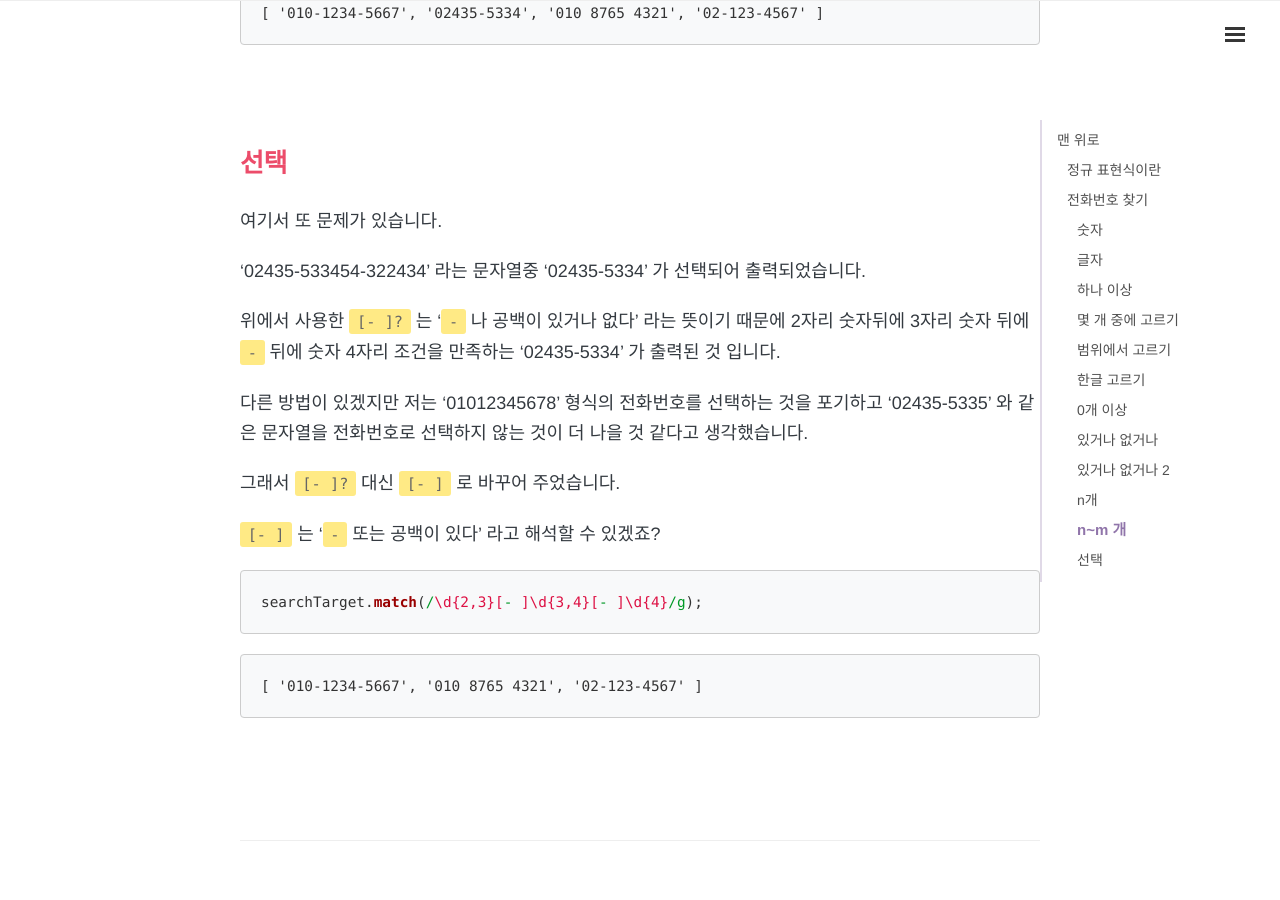
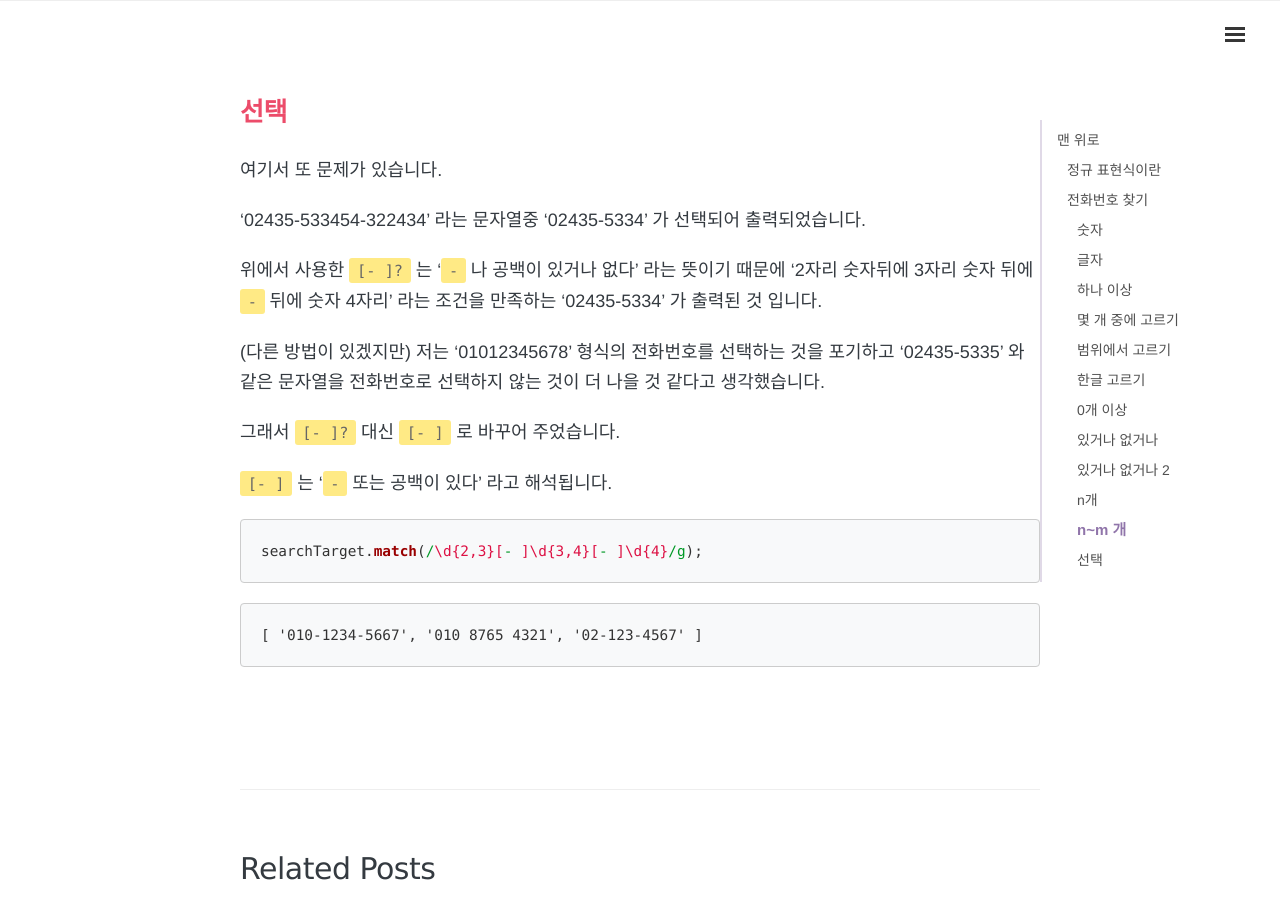
Before and after one commit to 1day1commit/1day1commit.github.io, a Jekyll site: the page built from _posts/JavaScript/2021-11-24-javascript-12.md, in a window 1280 px wide and 900 px high, scrolled down 7732 px. Built offline with Jekyll 4.4.1, drawn with Linux system fonts in a browser that asks for light colours; nearby versions of some CDN libraries; comment, search, counter and statistics services are not loaded; some of the changed text lies outside the part shown.

Commit message:
포스트 수정

````diff
--- a/_posts/JavaScript/2021-11-24-javascript-12.md
+++ b/_posts/JavaScript/2021-11-24-javascript-12.md
@@ -128,7 +128,7 @@
 
 <br>
 
-이것을 응용해서 연속된 영어 소문자를 찾고 싶을땐 `[a-z]+` 이렇게 사용하면 되겠죠? 'a 부터 z 까지의 글자가 하나 또는 그 이상 연결되었다' 라는 뜻이니까요.
+이것을 응용해서 연속된 영어 소문자를 찾고 싶을땐 `[a-z]+` 이렇게 사용할 수 있습니다. 'a 부터 z 까지의 글자가 하나 또는 그 이상 연결되었다' 라는 뜻이니까요.
 
 ```javascript
 searchTarget.match(/[a-z]+/g);
@@ -167,9 +167,7 @@
 
 <br>
 
-`*` 은 '0개 이상' 이라는 뜻입니다.
-
-`\d*` 는 '숫자가 0개 이상이다' 를 의미하겠죠?
+`*` 은 '0개 이상' 이라는 뜻입니다. `\d*` 는 '숫자가 0개 이상이다' 를 의미합니다.
 
 이를 이용하면 자연수는 `[1-9]\d*` 로 표현할 수 있습니다.
 
@@ -196,11 +194,11 @@
 
 <br>
 
-따라서 전화번호는 연속되는 숫자 3~4개 사이에 `-` 가 있거나 없다고 표현할 수 있습니다.
+따라서 전화번호는 '연속되는 숫자 사이에 `-` 가 있거나 없다' 고 표현할 수 있습니다.
 
-`?` 는 '있거나 없거나' 라는 뜻입니다. 따라서 `-?` 는 '`-` 가 있거나 없다' 를 의미합니다.
+`?` 는 '있거나 없거나' 라는 뜻입니다. `-?` 는 '`-` 가 있거나 없다' 를 의미합니다.
 
-그럼 전화번호를 찾는 정규 표현식은 `\d+-?\d+=?\d+` 이렇게 표현할 수 있겠죠?
+이것을 적용시켜보면 `\d+-?\d+=?\d+` 이런 표현식을 만들수 있습니다.
 
 ```javascript
 searchTarget.match(/\d+-?\d+-?\d+/g);
@@ -226,13 +224,13 @@
 010 1234 5678
 ```
 
-이런 형식의 전화번호들을 모두 찾으려면 '`-` 가 있거나 없다' 라는 조건 대신 ' `-` 또는 공백이 있거나 없다' 라는 조건을 사용해야 합니다.
+이런 형식의 전화번호들을 모두 찾으려면 '`-` 가 있거나 없다' 라는 조건 대신 '`-` 또는 공백이 있거나 없다' 라는 조건을 사용해야 합니다.
 
 <br>
 
 `-` 또는 공백이 있거나 없다는 조건은 `[- ]?` 로 표현할 수 있습니다.
 
-그러면 `\d+[- ]?\d+[- ]?\d+` 를 사용하면 모든 형식의 전화번호를 찾을 수 있겠죠?
+정규 표현식 `\d+[- ]?\d+[- ]?\d+` 를 사용해 보겠습니다.
 
 ```javascript
 searchTarget.match(/\d+[- ]?\d+[- ]?\d+/g);
@@ -246,9 +244,9 @@
 
 ## n개
 
-정규 표현식 `\d+[- ]?\d+[- ]?\d+` 도 전화번호를 찾는데 한계가 있습니다.
+정규 표현식 `\d+[- ]?\d+[- ]?\d+` 도 전화번호를 찾는데 한계가 있었습니다.
 
-예를들어 '1231151-433435-23424' 이런 문자열도 전화번호로 인식하겠죠?
+위의 예제에서 '02435-533454-322434' 라는 문자열도 전화번호로 인식했습니다.
 
 <br>
 
@@ -305,13 +303,13 @@
 
 '02435-533454-322434' 라는 문자열중 '02435-5334' 가 선택되어 출력되었습니다.
 
-위에서 사용한 `[- ]?` 는 '`-` 나 공백이 있거나 없다' 라는 뜻이기 때문에 2자리 숫자뒤에 3자리 숫자 뒤에 `-` 뒤에 숫자 4자리 조건을 만족하는 '02435-5334' 가 출력된 것 입니다.
+위에서 사용한 `[- ]?` 는 '`-` 나 공백이 있거나 없다' 라는 뜻이기 때문에 '2자리 숫자뒤에 3자리 숫자 뒤에 `-` 뒤에 숫자 4자리' 라는 조건을 만족하는 '02435-5334' 가 출력된 것 입니다.
 
-다른 방법이 있겠지만 저는 '01012345678' 형식의 전화번호를 선택하는 것을 포기하고 '02435-5335' 와 같은 문자열을 전화번호로 선택하지 않는 것이 더 나을 것 같다고 생각했습니다.
+(다른 방법이 있겠지만) 저는 '01012345678' 형식의 전화번호를 선택하는 것을 포기하고 '02435-5335' 와 같은 문자열을 전화번호로 선택하지 않는 것이 더 나을 것 같다고 생각했습니다.
 
 그래서 `[- ]?` 대신 `[- ]` 로 바꾸어 주었습니다.
 
-`[- ]` 는 '`-` 또는 공백이 있다' 라고 해석할 수 있겠죠?
+`[- ]` 는 '`-` 또는 공백이 있다' 라고 해석됩니다.
 
 ```javascript
 searchTarget.match(/\d{2,3}[- ]\d{3,4}[- ]\d{4}/g);
````
